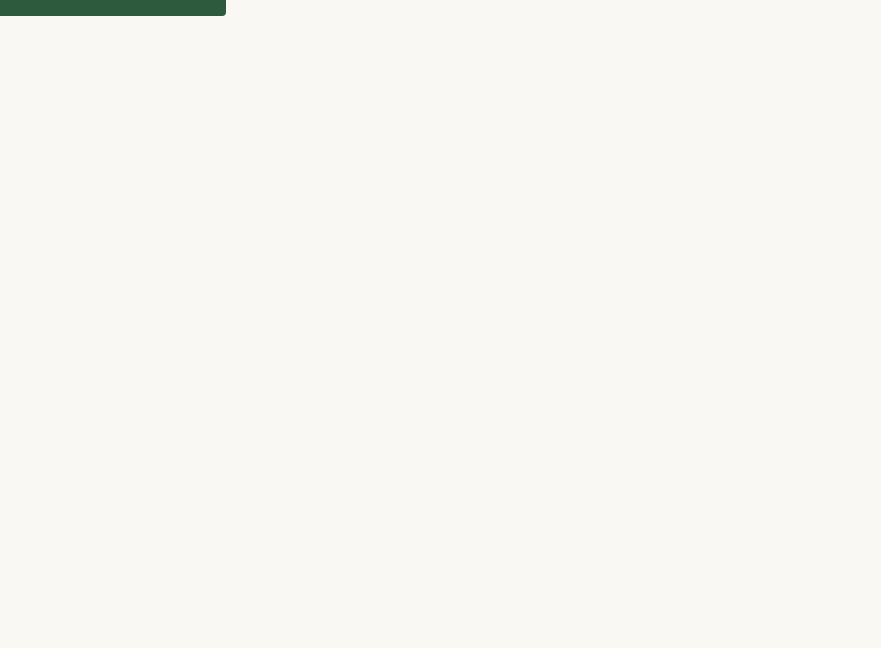
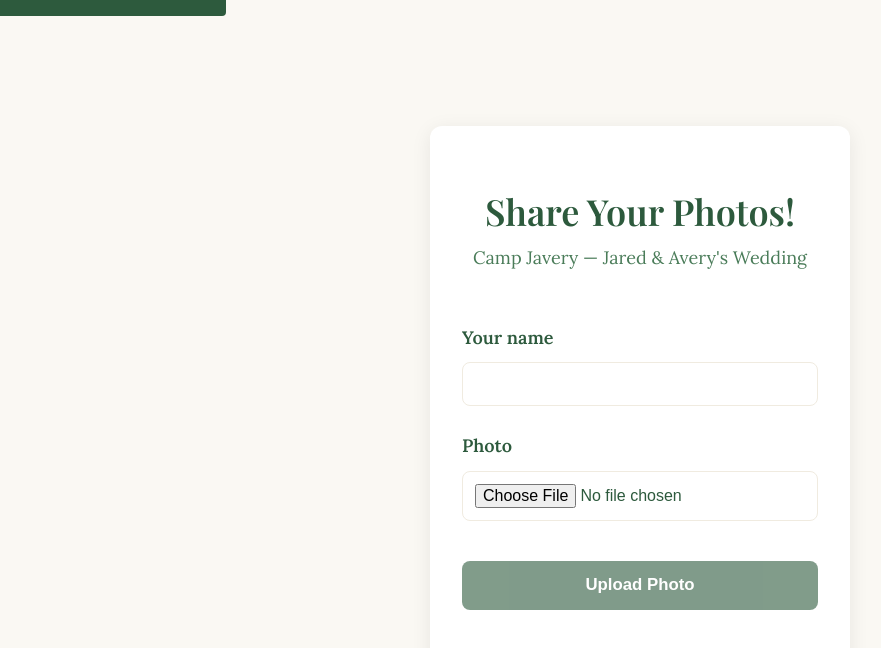
Before and after one commit to thejaredchapman/simple_summer_camp_wedding, a React (Vite) app: page /upload in a window 1280 px wide. Shown: the top 648 px of the page, without its empty margins (0-881 px from the left). Built offline with nearby package versions, Linux system fonts and the light colour scheme; no server answers.

Commit message:
Add guest photo upload page

```diff
--- a/package.json
+++ b/package.json
@@ -13,6 +13,7 @@
     "dev:all": "concurrently \"npm run dev\" \"npm run server\""
   },
   "dependencies": {
+    "browser-image-compression": "^2.0.2",
     "react": "^19.2.0",
     "react-dom": "^19.2.0",
     "react-router-dom": "^7.18.2"
--- a/src/App.jsx
+++ b/src/App.jsx
@@ -1,5 +1,6 @@
 import { Routes, Route } from 'react-router-dom';
 import HomePage from './pages/HomePage';
+import UploadPage from './pages/UploadPage';
 import './index.css';
 
 function App() {
@@ -7,6 +8,7 @@ function App() {
     <div className="app">
       <Routes>
         <Route path="/" element={<HomePage />} />
+        <Route path="/upload" element={<UploadPage />} />
       </Routes>
     </div>
   );
--- /dev/null
+++ b/src/lib/compressImage.js
@@ -0,0 +1,17 @@
+import imageCompression from 'browser-image-compression';
+
+const COMPRESSION_OPTIONS = {
+  maxWidthOrHeight: 2000,
+  initialQuality: 0.8,
+  fileType: 'image/jpeg',
+  useWebWorker: true,
+};
+
+export async function compressPhoto(file) {
+  try {
+    return await imageCompression(file, COMPRESSION_OPTIONS);
+  } catch (error) {
+    console.error('Photo compression failed, uploading original file:', error.message);
+    return file;
+  }
+}
--- /dev/null
+++ b/src/lib/photosApi.js
@@ -0,0 +1,18 @@
+const BACKEND_URL = import.meta.env.VITE_BACKEND_URL || 'http://localhost:3001';
+
+export async function uploadPhoto(guestName, file) {
+  const formData = new FormData();
+  formData.append('guestName', guestName);
+  formData.append('photo', file);
+
+  const res = await fetch(`${BACKEND_URL}/api/photos/upload`, {
+    method: 'POST',
+    body: formData,
+  });
+
+  const data = await res.json();
+  if (!res.ok) {
+    throw new Error(data.error || 'Upload failed. Please try again.');
+  }
+  return data;
+}
--- /dev/null
+++ b/src/pages/UploadPage.css
@@ -0,0 +1,85 @@
+.upload-page {
+  min-height: 100vh;
+  display: flex;
+  align-items: center;
+  justify-content: center;
+  background: var(--color-cream);
+  padding: var(--spacing-md);
+}
+
+.upload-card {
+  background: white;
+  border-radius: 12px;
+  padding: var(--spacing-lg) var(--spacing-md);
+  max-width: 420px;
+  width: 100%;
+  text-align: center;
+  box-shadow: 0 4px 20px rgba(0, 0, 0, 0.08);
+}
+
+.upload-card h1 {
+  font-family: var(--font-display);
+  color: var(--color-primary);
+  margin-bottom: var(--spacing-xs);
+}
+
+.upload-subtitle {
+  color: var(--color-text-light);
+  margin-bottom: var(--spacing-md);
+}
+
+.upload-form {
+  display: flex;
+  flex-direction: column;
+  gap: var(--spacing-xs);
+  text-align: left;
+}
+
+.upload-form label {
+  font-weight: 600;
+  color: var(--color-text);
+  margin-top: var(--spacing-sm);
+}
+
+.upload-form input[type='text'],
+.upload-form input[type='file'] {
+  padding: 0.75rem;
+  border: 1px solid var(--color-cream-dark);
+  border-radius: 8px;
+  font-size: 1rem;
+}
+
+.upload-form button,
+.upload-success button {
+  margin-top: var(--spacing-md);
+  padding: 0.9rem;
+  background: var(--color-primary);
+  color: white;
+  border: none;
+  border-radius: 8px;
+  font-size: 1.05rem;
+  font-weight: 600;
+  cursor: pointer;
+  transition: background var(--transition-fast);
+}
+
+.upload-form button:disabled {
+  opacity: 0.6;
+  cursor: not-allowed;
+}
+
+.upload-form button:not(:disabled):hover,
+.upload-success button:hover {
+  background: var(--color-secondary);
+}
+
+.upload-error {
+  color: var(--color-warm-sunset-4);
+  font-weight: 600;
+}
+
+.upload-success p {
+  color: var(--color-text);
+  font-size: 1.1rem;
+  margin-bottom: var(--spacing-sm);
+}
--- /dev/null
+++ b/src/pages/UploadPage.jsx
@@ -0,0 +1,88 @@
+import { useState } from 'react';
+import { compressPhoto } from '../lib/compressImage';
+import { uploadPhoto } from '../lib/photosApi';
+import './UploadPage.css';
+
+export default function UploadPage() {
+  const [guestName, setGuestName] = useState('');
+  const [file, setFile] = useState(null);
+  const [status, setStatus] = useState('idle'); // idle | uploading | success | error
+  const [errorMessage, setErrorMessage] = useState('');
+
+  async function handleSubmit(e) {
+    e.preventDefault();
+    if (!guestName.trim() || !file) return;
+    await attemptUpload(1);
+  }
+
+  async function attemptUpload(attempt) {
+    setStatus('uploading');
+    setErrorMessage('');
+    try {
+      const compressed = await compressPhoto(file);
+      await uploadPhoto(guestName.trim(), compressed);
+      setStatus('success');
+    } catch (error) {
+      if (attempt < 2) {
+        return attemptUpload(attempt + 1);
+      }
+      setStatus('error');
+      setErrorMessage(error.message || 'Upload failed. Please try again.');
+    }
+  }
+
+  function handleUploadAnother() {
+    setStatus('idle');
+    setFile(null);
+  }
+
+  return (
+    <div className="upload-page">
+      <div className="upload-card">
+        <h1>Share Your Photos!</h1>
+        <p className="upload-subtitle">Camp Javery — Jared &amp; Avery's Wedding</p>
+
+        {status === 'success' ? (
+          <div className="upload-success">
+            <p>Thanks, {guestName}! Your photo is up.</p>
+            <button type="button" onClick={handleUploadAnother}>
+              Upload another photo
+            </button>
+          </div>
+        ) : (
+          <form onSubmit={handleSubmit} className="upload-form">
+            <label htmlFor="guestName">Your name</label>
+            <input
+              id="guestName"
+              type="text"
+              value={guestName}
+              onChange={e => setGuestName(e.target.value)}
+              maxLength={60}
+              required
+              disabled={status === 'uploading'}
+            />
+
+            <label htmlFor="photo">Photo</label>
+            <input
+              id="photo"
+              type="file"
+              accept="image/*"
+              capture="environment"
+              onChange={e => setFile(e.target.files?.[0] || null)}
+              required
+              disabled={status === 'uploading'}
+            />
+
+            {status === 'error' && (
+              <p className="upload-error" role="alert">{errorMessage}</p>
+            )}
+
+            <button type="submit" disabled={status === 'uploading' || !guestName.trim() || !file}>
+              {status === 'uploading' ? 'Uploading…' : 'Upload Photo'}
+            </button>
+          </form>
+        )}
+      </div>
+    </div>
+  );
+}
```
Also changed, not shown: 1 other file (tests, documents, lock files or other folders).
